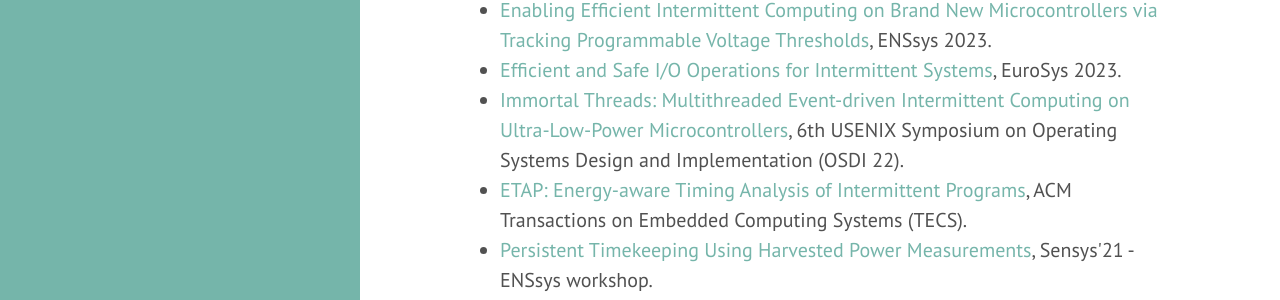
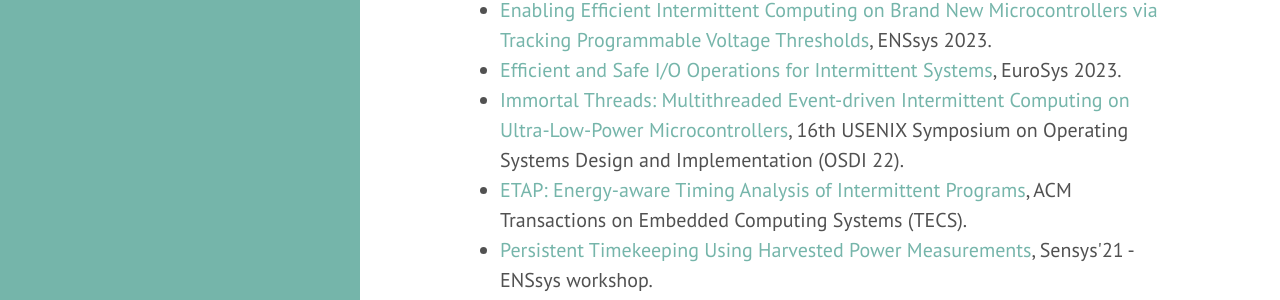
Before and after one commit to erenyildiz33/erenyildiz33.github.io, a Jekyll site: the page built from index.html, in a window 1280 px wide and 900 px high, scrolled down 2013 px. Shown: the part 143-443 px from the top of the window. Built offline with Jekyll 4.4.1, drawn with Linux system fonts in a browser that asks for light colours; the list of posts is cut into pages by our own code.

Commit message:
Update 2012-02-07-example-content.md

```diff
--- a/_posts/2012-02-07-example-content.md
+++ b/_posts/2012-02-07-example-content.md
@@ -17,7 +17,7 @@
   <li><a href="https://dl.acm.org/doi/abs/10.1145/3627703.3650070">Adaptable Runtime Monitoring for Intermittent Systems</a>, EuroSys 2024. </li>
   <li><a href="https://dl.acm.org/doi/abs/10.1145/3628353.3628547">Enabling Efficient Intermittent Computing on Brand New Microcontrollers via Tracking Programmable Voltage Thresholds</a>,  ENSsys 2023. </li>
   <li><a href="https://dl.acm.org/doi/abs/10.1145/3552326.3587435">Efficient and Safe I/O Operations for Intermittent Systems</a>, EuroSys 2023. </li>
-  <li><a href="https://www.usenix.org/conference/osdi22/presentation/yildiz">Immortal Threads: Multithreaded Event-driven Intermittent Computing on Ultra-Low-Power Microcontrollers</a>, 6th USENIX Symposium on Operating Systems Design and Implementation (OSDI 22).</li>
+  <li><a href="https://www.usenix.org/conference/osdi22/presentation/yildiz">Immortal Threads: Multithreaded Event-driven Intermittent Computing on Ultra-Low-Power Microcontrollers</a>, 16th USENIX Symposium on Operating Systems Design and Implementation (OSDI 22).</li>
   <li><a href="https://dl.acm.org/doi/abs/10.1145/3563216">ETAP: Energy-aware Timing Analysis of Intermittent Programs</a>, ACM Transactions on Embedded Computing Systems (TECS).</li>
   <li><a href="https://dl.acm.org/doi/abs/10.1145/3485730.3493361">Persistent Timekeeping Using Harvested Power Measurements</a>, Sensys'21 - ENSsys workshop.</li>
   <li><a href="https://dl.acm.org/doi/10.1145/3417308.3430271">Defragmenting Energy Storage in Batteryless Sensing Devices</a>, ENSsys 2020.</li>
```
